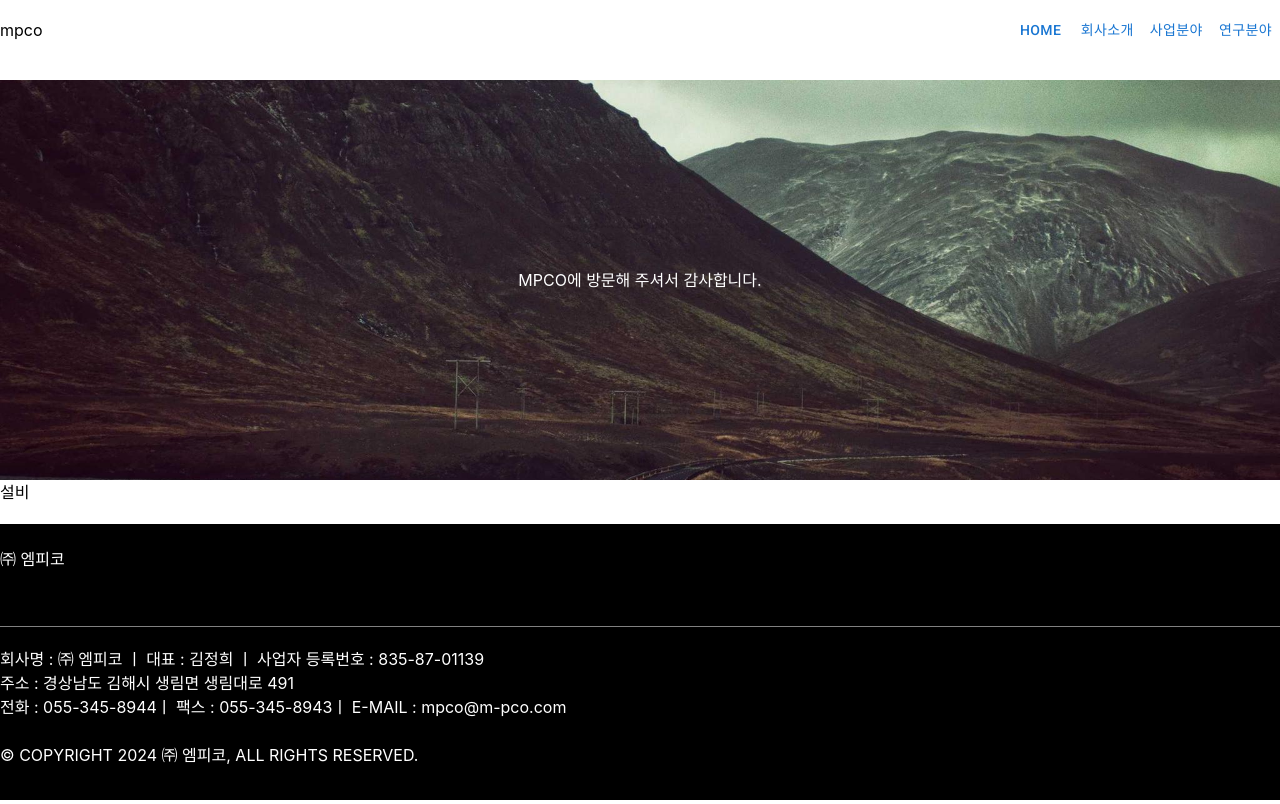
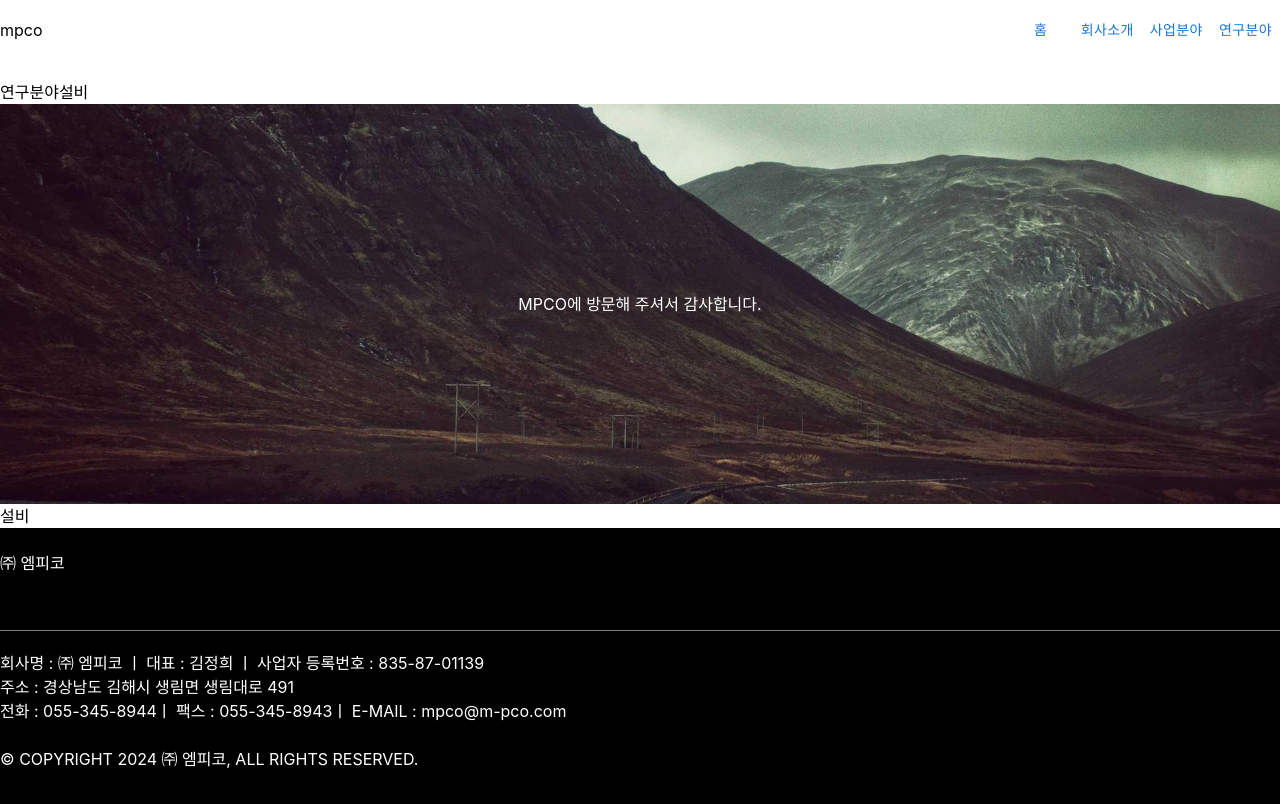
Before and after one commit to MPCO-Web/mpco-web, a React (Create React App) app: page /research-area/equipments in a window 1280 px wide. Built offline with nearby package versions, Linux system fonts and the light colour scheme; the HTML template or start-up script is replaced by a standard one.

Commit message:
feat(common): add routes

```diff
--- a/src/App.tsx
+++ b/src/App.tsx
@@ -1,41 +1,25 @@
 import React from 'react';
-import { BrowserRouter, Navigate, Route, Routes } from 'react-router-dom';
+import { BrowserRouter, Route, Routes } from 'react-router-dom';
 
-import GreetingsPage from '@about/pages/GreetingsPage';
-import HistoryPage from '@about/pages/HistoryPage';
-import LocationPage from '@about/pages/LocationPage';
-import OrganizationPage from '@about/pages/OrganizationPage';
 import NotFoundPage from '@common/pages/NotFoundPage';
 import PageLayout from '@common/templates/page-templates/PageLayout';
-import HomePage from '@home/pages/HomePage';
-import EquipmentsPage from '@research-area/pages/EquipmentsPage';
-import LicensePage from '@research-area/pages/LicensePage';
-import ProductsPage from '@work-area/pages/ProductsPage';
-import WorkPage from '@work-area/pages/WorkPage';
+
+import mainRoutes from './common/routes/Route';
 
 const App: React.FC = () => {
 	return (
 		<BrowserRouter>
 			<Routes>
 				<Route path="/" element={<PageLayout />}>
-					<Route index element={<HomePage />} />
-					<Route path="about">
-						<Route path="" element={<Navigate replace to="greetings" />} />
-						<Route path="greetings" element={<GreetingsPage />} />
-						<Route path="history" element={<HistoryPage />} />
-						<Route path="organization" element={<OrganizationPage />} />
-						<Route path="location" element={<LocationPage />} />
-					</Route>
-					<Route path="work-area">
-						<Route path="" element={<Navigate replace to="work" />} />
-						<Route path="work" element={<WorkPage />} />
-						<Route path="products" element={<ProductsPage />} />
-					</Route>
-					<Route path="research-area">
-						<Route path="" element={<Navigate replace to="license" />} />
-						<Route path="license" element={<LicensePage />} />
-						<Route path="equipments" element={<EquipmentsPage />} />
-					</Route>
+					{mainRoutes.map((mainRoute) => {
+						return (
+							<Route path={mainRoute.path} element={mainRoute.component}>
+								{mainRoute.children?.map((child, idx) => {
+									return <Route index={idx === 0} path={child.path} element={child.component} />;
+								})}
+							</Route>
+						);
+					})}
 					<Route path="*" element={<NotFoundPage />} />
 				</Route>
 			</Routes>
--- a/src/common/components/MainNav.tsx
+++ b/src/common/components/MainNav.tsx
@@ -3,6 +3,8 @@ import { useNavigate } from 'react-router-dom';
 
 import { css } from '@emotion/css';
 import { Button } from '@mui/material';
+
+import mainRoutes from '@common/routes/Route';
 
 interface ISubMenuItem {
 	title: string;
@@ -12,7 +14,7 @@ interface ISubMenuItem {
 interface MainNavMenuProps {
 	title: string;
 	path: string;
-	subMenu: ISubMenuItem[];
+	subMenu: ISubMenuItem[] | undefined;
 }
 
 const MainNavMenu: React.FC<MainNavMenuProps> = ({ title, path, subMenu }) => {
@@ -55,7 +57,7 @@ const MainNavMenu: React.FC<MainNavMenuProps> = ({ title, path, subMenu }) => {
 			>
 				{title}
 			</Button>
-			{openMenu && (
+			{subMenu && openMenu && (
 				<div
 					className={css`
 						position: absolute;
@@ -106,73 +108,19 @@ const MainNav = () => {
 					align-items: center;
 				`}
 			>
-				<MainNavMenu title="home" path="/" subMenu={[]} />
-				<MainNavMenu
-					title="회사소개"
-					path="about"
-					subMenu={[
-						{
-							title: '인사말',
-							path: 'greetings',
-						},
-						{
-							title: '연혁',
-							path: 'history',
-						},
-						{
-							title: '조직도',
-							path: 'organization',
-						},
-						{
-							title: '오시는 길',
-							path: 'location',
-						},
-					]}
-				/>
-				<MainNavMenu
-					title="사업분야"
-					path="work-area"
-					subMenu={[
-						{
-							title: '사업소개',
-							path: 'work',
-						},
-						{
-							title: '생산제품',
-							path: 'products',
-						},
-					]}
-				/>
-				<MainNavMenu
-					title="연구분야"
-					path="research-area"
-					subMenu={[
-						{
-							title: '인증서',
-							path: 'license',
-						},
-						{
-							title: '설비',
-							path: 'equipments',
-						},
-					]}
-				/>
-				{/*
-				<MainNavButton
-					title="게시판"
-					path="board"
-					subMenu={[
-						{
-							title: 'NEWS',
-							path: 'sub1',
-						},
-						{
-							title: '공지사항',
-							path: 'sub2',
-						},
-					]}
-				/>
-				*/}
+				{mainRoutes.map((route) => (
+					<MainNavMenu
+						key={route.path}
+						title={route.shortDisplayName || route.displayName}
+						path={route.path}
+						subMenu={route.children?.map((child) => {
+							return {
+								title: child.shortDisplayName || child.displayName,
+								path: child.path,
+							};
+						})}
+					/>
+				))}
 			</div>
 		</nav>
 	);
--- /dev/null
+++ b/src/common/components/PageNav.tsx
@@ -0,0 +1,30 @@
+import React, { useMemo } from 'react';
+import { useLocation } from 'react-router-dom';
+
+import mainRoutes from '@common/routes/Route';
+
+const PageNav = () => {
+	const { pathname } = useLocation();
+
+	const pathNavStr = useMemo(() => {
+		const pathArr = pathname.split('/');
+		const result: string[] = [];
+		mainRoutes.forEach((mainRoute) => {
+			if (mainRoute.path === pathArr[1]) {
+				result.push(mainRoute.shortDisplayName || mainRoute.displayName);
+				if (mainRoute.children) {
+					mainRoute.children.forEach((child) => {
+						if (child.path === pathArr[2]) {
+							result.push(child.shortDisplayName || child.displayName);
+						}
+					});
+				}
+			}
+		});
+		return result;
+	}, [pathname]);
+
+	return <p>{pathNavStr}</p>;
+};
+
+export default PageNav;
--- /dev/null
+++ b/src/common/routes/Route.tsx
@@ -0,0 +1,105 @@
+import React from 'react';
+
+import GreetingsPage from '@about/pages/GreetingsPage';
+import HistoryPage from '@about/pages/HistoryPage';
+import LocationPage from '@about/pages/LocationPage';
+import OrganizationPage from '@about/pages/OrganizationPage';
+import HomePage from '@home/pages/HomePage';
+import EquipmentsPage from '@research-area/pages/EquipmentsPage';
+import LicensePage from '@research-area/pages/LicensePage';
+import ProductsPage from '@work-area/pages/ProductsPage';
+import WorkPage from '@work-area/pages/WorkPage';
+
+interface IRoute {
+	path: string;
+	index?: boolean;
+	displayName: string; // 페이지 제목
+	shortDisplayName?: string; // 네비게이션 메뉴에 표시될 짧은 이름
+	icon?: React.FC<{ color?: string; size?: number }>;
+	children?: IRoute[];
+	component?: React.ReactNode;
+}
+
+const mainRoutes: IRoute[] = [
+	{
+		path: 'home',
+		index: true,
+		displayName: 'Home',
+		shortDisplayName: '홈',
+		component: <HomePage />,
+	},
+	{
+		path: 'about',
+		displayName: 'About',
+		shortDisplayName: '회사소개',
+		children: [
+			{
+				path: 'greetings',
+				index: true,
+				displayName: 'Greetings',
+				shortDisplayName: '인사말',
+				component: <GreetingsPage />,
+			},
+			{
+				path: 'history',
+				displayName: 'History',
+				shortDisplayName: '연혁',
+				component: <HistoryPage />,
+			},
+			{
+				path: 'organization',
+				displayName: 'Organization',
+				shortDisplayName: '조직도',
+				component: <OrganizationPage />,
+			},
+			{
+				path: 'location',
+				displayName: 'Location',
+				shortDisplayName: '오시는 길',
+				component: <LocationPage />,
+			},
+		],
+	},
+	{
+		path: 'work-area',
+		displayName: 'Work Area',
+		shortDisplayName: '사업분야',
+		children: [
+			{
+				path: 'work',
+				index: true,
+				displayName: 'Work',
+				shortDisplayName: '사업소개',
+				component: <WorkPage />,
+			},
+			{
+				path: 'products',
+				displayName: 'Products',
+				shortDisplayName: '생산제품',
+				component: <ProductsPage />,
+			},
+		],
+	},
+	{
+		path: 'research-area',
+		displayName: 'Research Area',
+		shortDisplayName: '연구분야',
+		children: [
+			{
+				path: 'license',
+				index: true,
+				displayName: 'License',
+				shortDisplayName: '인증서',
+				component: <LicensePage />,
+			},
+			{
+				path: 'equipments',
+				displayName: 'Equipments',
+				shortDisplayName: '설비',
+				component: <EquipmentsPage />,
+			},
+		],
+	},
+];
+
+export default mainRoutes;
--- a/src/common/templates/page-templates/PageLayout.tsx
+++ b/src/common/templates/page-templates/PageLayout.tsx
@@ -4,6 +4,7 @@ import { Outlet } from 'react-router-dom';
 import { css } from '@emotion/css';
 
 import MainNav from '@common/components/MainNav';
+import PageNav from '@common/components/PageNav';
 
 const PageLayout: React.FC = () => {
 	return (
@@ -34,6 +35,7 @@ const PageLayout: React.FC = () => {
 					flex: 1;
 				`}
 			>
+				<PageNav />
 				<Outlet />
 			</main>
 			<footer
```
